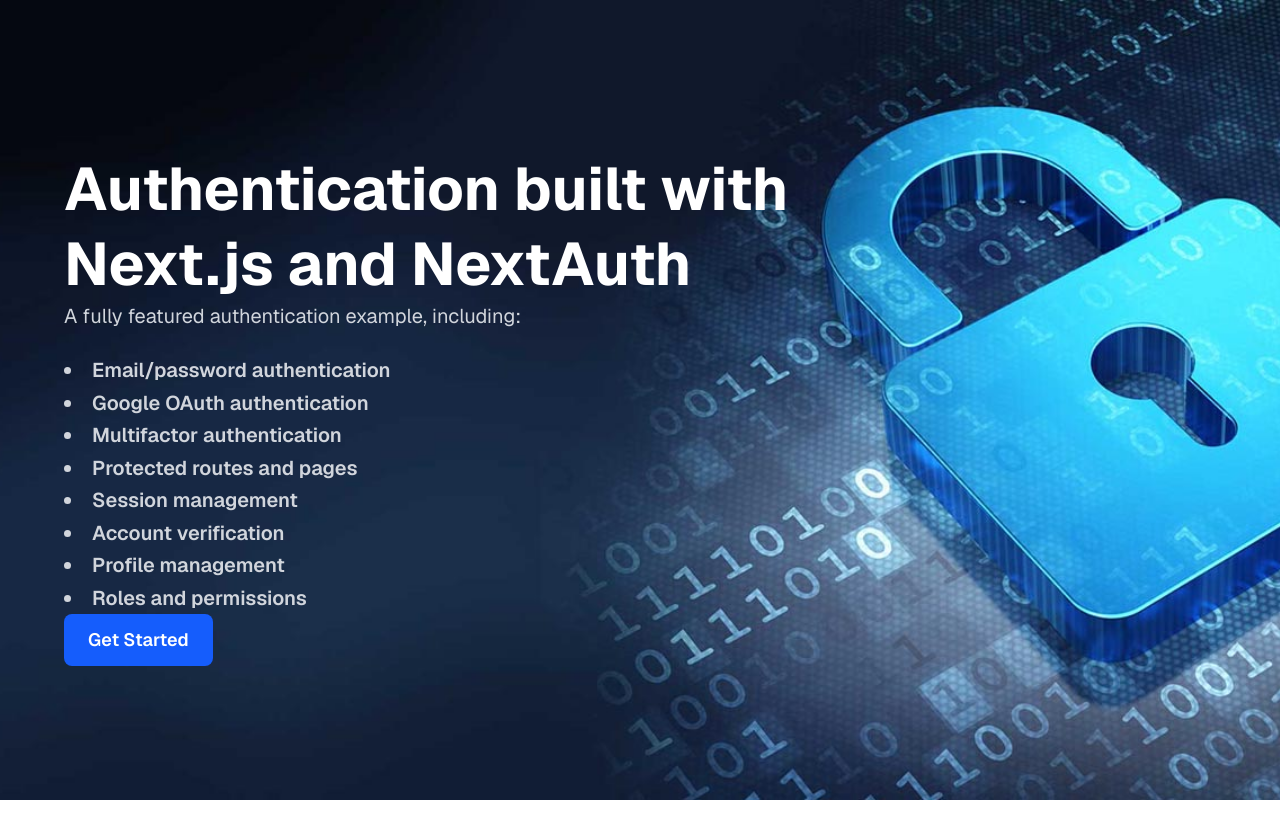
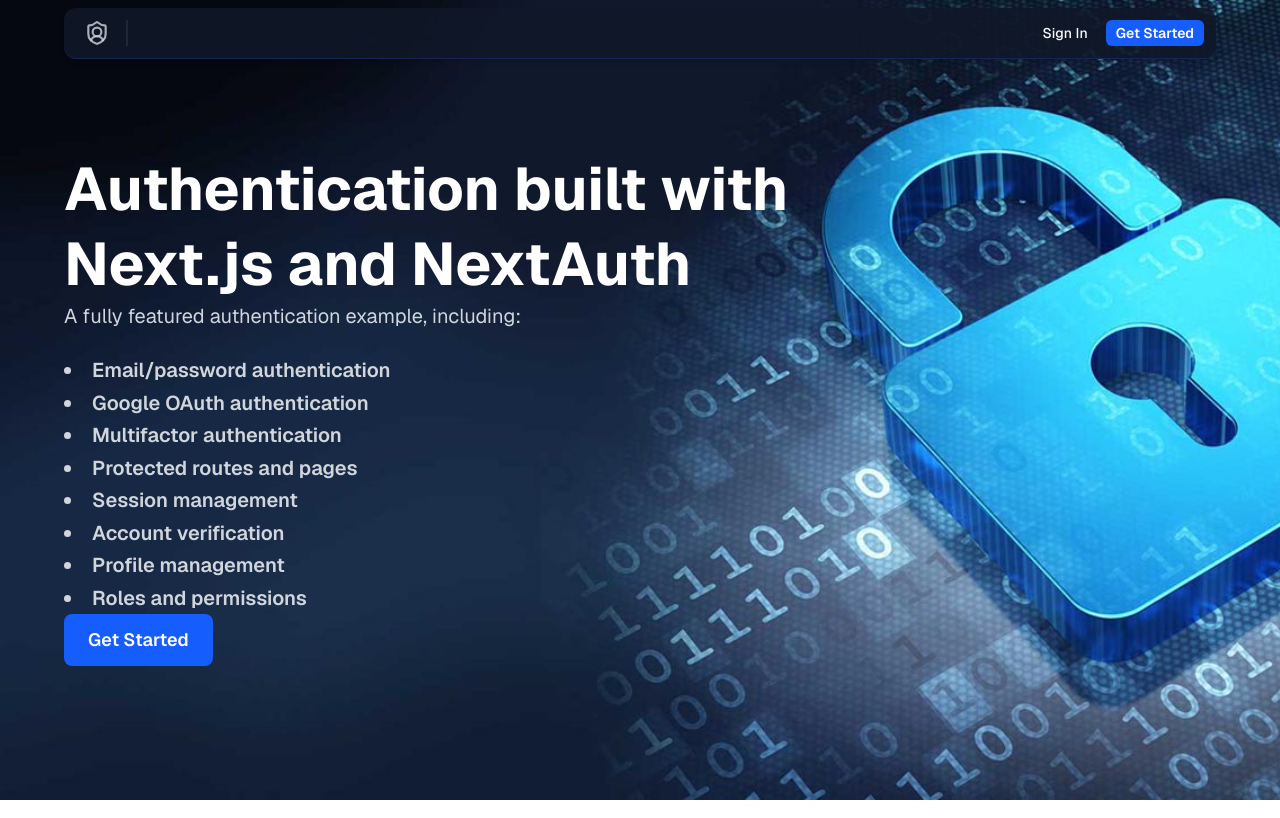
Before and after one commit to kskrenes/nextjs-auth, a Next.js app: page / in a window 1280 px wide. Built offline with nearby package versions, Linux system fonts and the light colour scheme.

Commit message:
add header component to app page

```diff
--- a/src/app/page.tsx
+++ b/src/app/page.tsx
@@ -1,10 +1,11 @@
 import BackgroundContainer from "@/components/background-container";
-import Button from "@/components/nae-button";
+import Header from "@/components/header";
 
 export default function Home() {
   return (
     <div className="flex min-h-screen font-sans">
       <BackgroundContainer>
+        <Header />
         <main className="flex min-h-screen w-full max-w-5xl flex-col items-center sm:justify-between py-28 lg:py-38 px-8 sm:px-16 sm:items-start">
           <h1 className="font-bold text-white text-4xl/tight sm:text-6xl/tight text-center sm:text-left">
             Authentication built with Next.js and NextAuth
```
